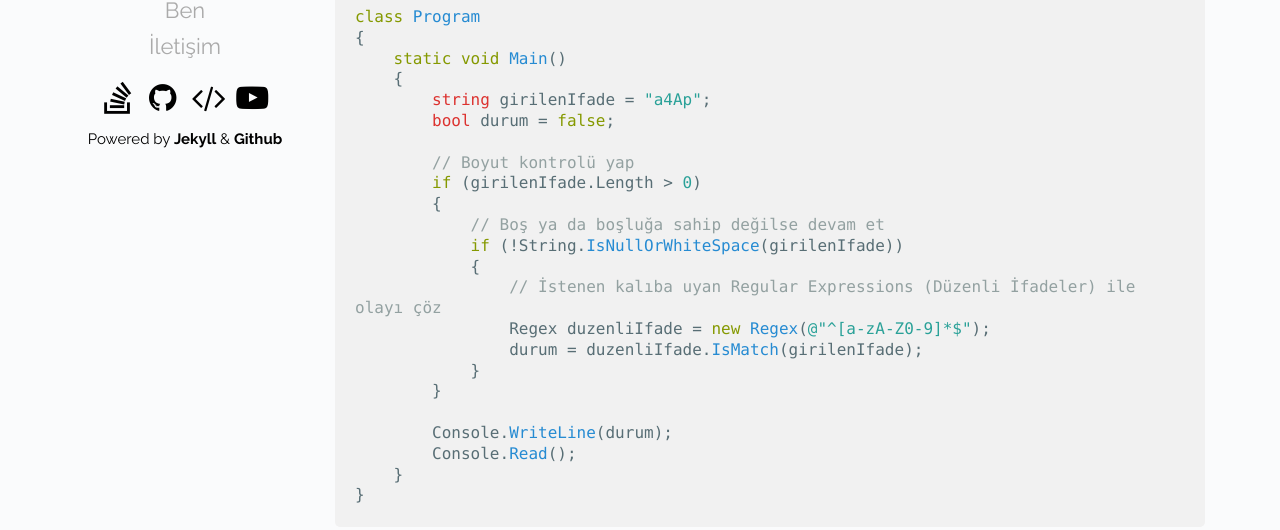
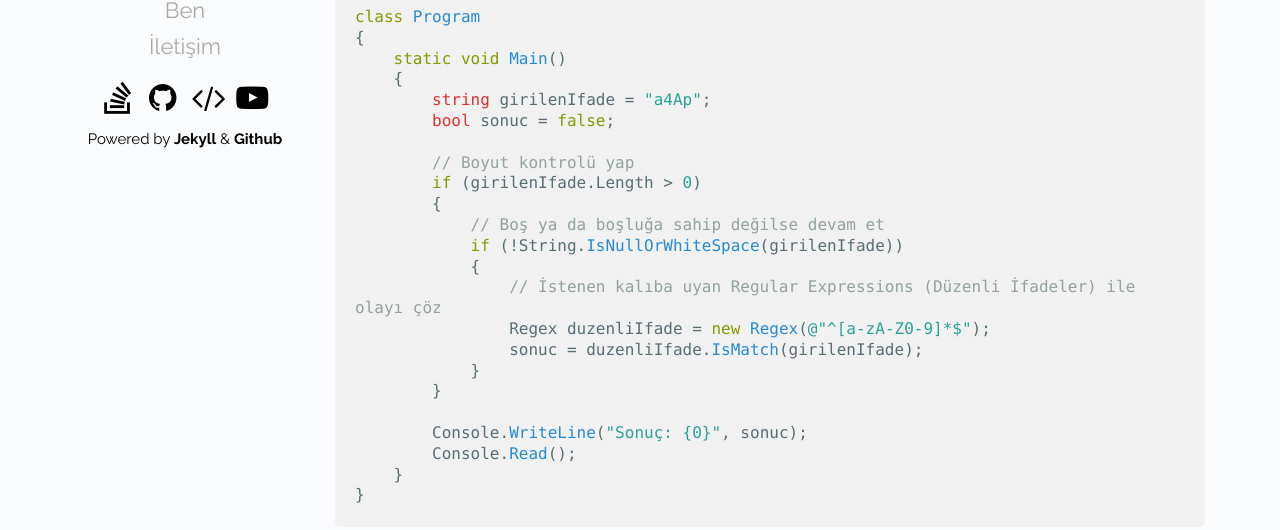
Before and after one commit to Umut-D/umutd.com, a Jekyll site: the page built from _posts/coding-challenges/2019-10-26-cok-guvenli-degil.md, in a window 1280 px wide and 1229 px high. Shown: the part 682-1212 px from the top of the window. Built offline with Jekyll 4.4.1, drawn with Linux system fonts in a browser that asks for light colours.

Commit message:
yeni coding challanges eklendi

```diff
--- a/_posts/coding-challenges/2019-10-26-cok-guvenli-degil.md
+++ b/_posts/coding-challenges/2019-10-26-cok-guvenli-degil.md
@@ -30,7 +30,7 @@ class Program
     static void Main()
     {
         string girilenIfade = "a4Ap";
-        bool durum = false;
+        bool sonuc = false;
 
         // Boyut kontrolü yap
         if (girilenIfade.Length > 0)
@@ -40,11 +40,11 @@ class Program
             {
                 // İstenen kalıba uyan Regular Expressions (Düzenli İfadeler) ile olayı çöz
                 Regex duzenliIfade = new Regex(@"^[a-zA-Z0-9]*$");
-                durum = duzenliIfade.IsMatch(girilenIfade);
+                sonuc = duzenliIfade.IsMatch(girilenIfade);
             }
         }
 
-        Console.WriteLine(durum);
+        Console.WriteLine("Sonuç: {0}", sonuc);
         Console.Read();
     }
 }
```
